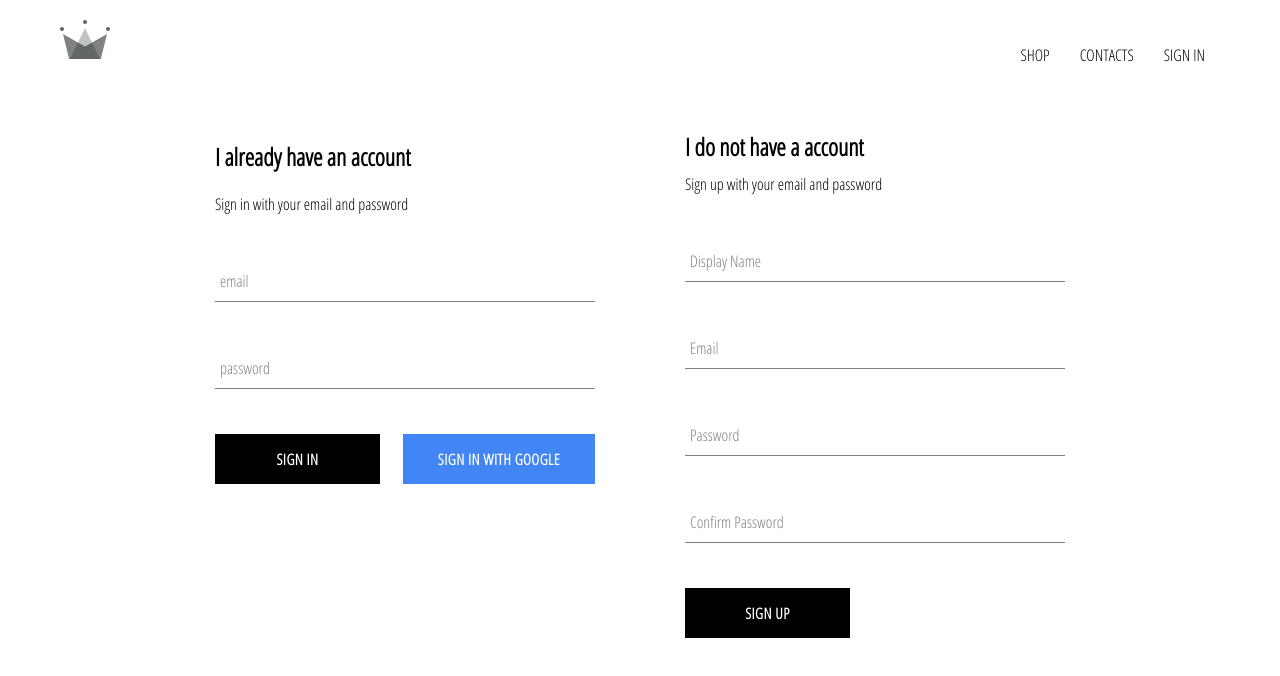
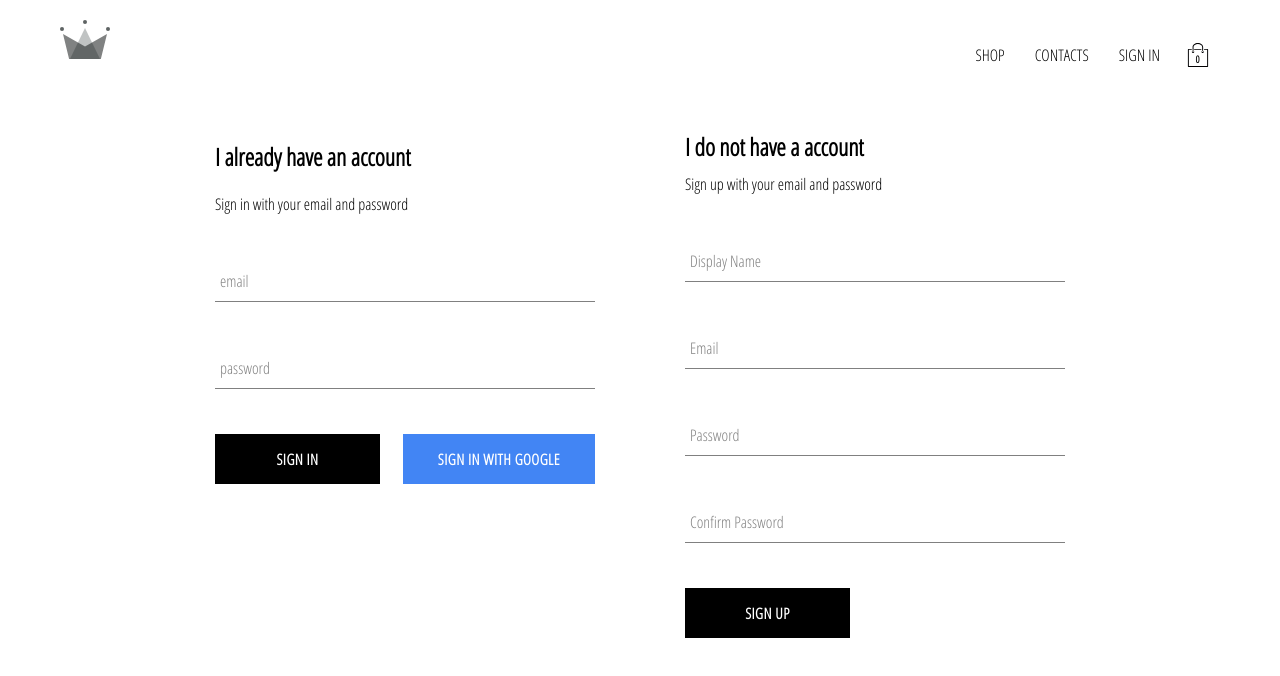
Before and after one commit to iamhamzaarif/crwn-clothing, a React (Create React App) app: page /signin in a window 1280 px wide. Shown: the top 676 px of the page. Built offline with nearby package versions, Linux system fonts and the light colour scheme; no server answers.

Commit message:
added cartIcon and cartDropdown component to our app, also implelnetes cart reducer

```diff
--- a/src/App.js
+++ b/src/App.js
@@ -56,7 +56,7 @@ class App extends React.Component
         <Switch>
         <Route  exact path='/' component={HomePage}/>
         <Route path='/shop' component={ShopPage}/>
-        <Route exact path='/signin' render={() => this.props.currentUser? (<Redirect to='/' />) : <SignInAndSignUpPage/>}/>
+        <Route exact path='/signin' render={() => this.props.currentUser? (<Redirect to='/' />) : <SignInAndSignUpPage/>   }/>
 
         </Switch>
 
--- /dev/null
+++ b/src/component/card-icon/card-icon.component.jsx
@@ -0,0 +1,21 @@
+import React from 'react'
+
+import { connect } from 'react-redux'
+
+import {toggelCartHidden} from '../../redux/cart/cart.action'
+
+import {ReactComponent as ShoppingIcon} from '../../assets/shopping-bag.svg'
+
+import './card-icon.styles.scss';
+
+const CartIcon = ({toggelCartHidden}) => (
+    <div className='cart-icon' onClick={toggelCartHidden}>
+        <ShoppingIcon className= 'shopping-icon' />
+        <span className='item-count'>0</span>
+    </div>
+)
+const mapDispatchtoProps = dispatch =>({
+ toggelCartHidden: () => dispatch(toggelCartHidden())
+})
+
+export default connect(null, mapDispatchtoProps)(CartIcon);
--- /dev/null
+++ b/src/component/card-icon/card-icon.styles.scss
@@ -0,0 +1,23 @@
+.cart-icon {
+    width: 45px;
+    height: 45px;
+    position: relative;
+    display: flex;
+
+    align-items: center;
+    justify-content: center;
+    cursor: pointer;
+
+
+    .shopping-icon {
+      width: 24px;
+      height: 24px;
+    }
+
+    .item-count {
+      position: absolute;
+      font-size: 10px;
+      font-weight: bold;
+      bottom: 12px;
+    }
+  }
--- /dev/null
+++ b/src/component/cart-dropdown/cart-dropdown.component.jsx
@@ -0,0 +1,15 @@
+import React from 'react';
+
+import CoustomButton from '../coustm-button/coustm-button.component'
+
+import './cart-dropdown.styles.scss'
+
+const CartDropDown = ( ) =>
+(
+    <div className= 'cart-dropdown'>
+        <div className='cart-items'/>
+        <CoustomButton>GO TO CHECKOUT</CoustomButton>
+    </div>
+)
+
+export default CartDropDown;
--- /dev/null
+++ b/src/component/cart-dropdown/cart-dropdown.styles.scss
@@ -0,0 +1,26 @@
+.cart-dropdown {
+    position: absolute;
+    width: 240px;
+    height: 340px;
+    display: flex;
+    flex-direction: column;
+    padding: 20px;
+
+
+    border: 1px solid black;
+    background-color: white;
+    top: 90px;
+    right: 40px;
+    z-index: 5;
+
+    .cart-items {
+      height: 240px;
+      display: flex;
+      flex-direction: column;
+      overflow: scroll;
+    }
+
+    button {
+      margin-top: auto;
+    }
+  }
--- a/src/component/header/header.component.jsx
+++ b/src/component/header/header.component.jsx
@@ -2,12 +2,13 @@ import React from 'react';
 import {Link} from 'react-router-dom';
 import {connect} from 'react-redux';
 import {ReactComponent as Logo} from '../../assets/crown.svg';
-
+import CartDropDown from '../cart-dropdown/cart-dropdown.component'
 import './header.styles.scss';
 
+import CartIcon from '../card-icon/card-icon.component'
 import {auth} from '../../firebase/firebase.utlis'
 
-const Header = ({currentUser}) =>
+const Header = ({currentUser, hidden}) =>
 (
     <div className='header'>
         <Link to="/">
@@ -22,14 +23,20 @@ const Header = ({currentUser}) =>
               :
               <Link className='option' to='/signIn'>SIGN IN</Link>
             }
+          <CartIcon/>
+
+        </div>
+    {
+            hidden? null:
+            <CartDropDown/>
 
 
-        </div>
-
+    }
     </div>
 )
-const mappStateToProps = state =>({
-    currentUser: state.user.currentUser
+const mappStateToProps = ({user: {currentUser}, cart:{hidden}}) =>({
+    currentUser,
+    hidden
 })
 
 
--- /dev/null
+++ b/src/redux/cart/cart.action.js
@@ -0,0 +1,5 @@
+import CartActionType from './cart.type'
+
+export const toggelCartHidden =()=>({
+    type: CartActionType.TOGGEL_CART_HIDDEN
+})
--- /dev/null
+++ b/src/redux/cart/cart.reducer.js
@@ -0,0 +1,23 @@
+import CartActionType from './cart.type'
+
+const INITIAL_STATE = {
+    hidden: true
+}
+
+
+
+const cartReducer = (state= INITIAL_STATE, action) =>
+{
+    switch(action.type){
+        case CartActionType.TOGGEL_CART_HIDDEN:
+            return{
+                ...state,
+                hidden: !state.hidden
+            }
+
+        default:
+        return state;
+
+    }
+}
+export default cartReducer;
--- /dev/null
+++ b/src/redux/cart/cart.type.js
@@ -0,0 +1,4 @@
+const CartActionType= {
+    TOGGEL_CART_HIDDEN:'TOGGEL_CART_HIDDEN'
+}
+export default CartActionType;
--- a/src/redux/root-reducer.js
+++ b/src/redux/root-reducer.js
@@ -2,6 +2,9 @@ import {combineReducers} from 'redux';
 
 import userReducer from './user/user-reducer'
 
+import cartReducer from './cart/cart.reducer'
+
 export default combineReducers ({
-    user: userReducer
+    user: userReducer,
+    cart: cartReducer
 })
```
Also changed, not shown: src/assets/shopping-bag.svg (added).
